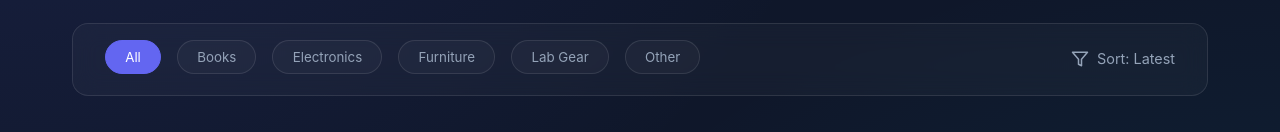
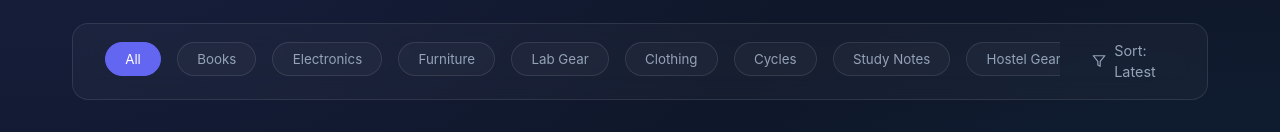
Before and after one commit to deorejayesh9663/UniTrade-, a React (Vite) app: page /explore in a window 1280 px wide. Shown: the part 371-503 px from the top of the page. Built offline with nearby package versions, Linux system fonts and the light colour scheme; no server answers; the database is empty.

Commit message:
SEO: Expanded categories and keywords to cover cycles, notes, and hostel gear

```diff
--- a/index.html
+++ b/index.html
@@ -6,9 +6,9 @@
   <link rel="icon" type="image/svg+xml" href="/vite.svg" />
   <meta name="viewport" content="width=device-width, initial-scale=1.0" />
   <meta name="description"
-    content="UniTrade: The #1 hyper-local marketplace for students. Buy and sell textbooks, electronics, furniture, and more within your campus safely and easily." />
+    content="UniTrade: The #1 all-in-one campus marketplace for students. Buy & sell everything from textbooks and notes to electronics, furniture, lab gear, and cycles. Safe, hyper-local student trading." />
   <meta name="keywords"
-    content="UniTrade, college marketplace, student buy and sell, campus classifieds, sell textbooks, buy used electronics, student community furniture, campus deals" />
+    content="UniTrade, college marketplace, buy sell textbooks, used electronics student, campus furniture, student cycles for sale, second hand laptops college, medical lab gear, student notes marketplace, campus services, peer to peer student trading, buy sell engineering tools, university classifieds, student hostel essentials" />
   <meta name="google-site-verification" content="3lHipZURT-_az5ZUZIC7cn65xY7VJNZwMcxdgnmq_lY" />
 
   <!-- SEO & Social Media sharing -->
@@ -30,7 +30,8 @@
       "target": "https://uni-trade-plum.vercel.app/explore?search={search_term_string}",
       "query-input": "required name=search_term_string"
     },
-    "description": "Hyper-local marketplace for college students to buy and sell textbooks, electronics, and furniture safely within their campus."
+    "description": "UniTrade is an all-in-one hyper-local campus store where students can securely buy and sell textbooks, study notes, electronics, bicycles, furniture, and lab equipment.",
+    "keywords": "textbooks, electronics, furniture, cycles, student-notes, lab-gear"
   }
   </script>
 
--- a/src/pages/Explore.jsx
+++ b/src/pages/Explore.jsx
@@ -44,7 +44,7 @@ const Explore = () => {
             : `${activeCategory} for Sale - UniTrade Marketplace`;
     }, [activeCategory]);
 
-    const categories = ['All', 'Books', 'Electronics', 'Furniture', 'Lab Gear', 'Other'];
+    const categories = ['All', 'Books', 'Electronics', 'Furniture', 'Lab Gear', 'Clothing', 'Cycles', 'Study Notes', 'Hostel Gear', 'Instruments', 'Other'];
 
     const filteredItems = items.filter(item => {
         const matchesCategory = activeCategory === 'All' || item.category === activeCategory;
--- a/src/pages/Sell.jsx
+++ b/src/pages/Sell.jsx
@@ -23,7 +23,7 @@ const Sell = () => {
         description: ''
     });
 
-    const categories = ['Books', 'Electronics', 'Furniture', 'Lab Gear', 'Clothing', 'Other'];
+    const categories = ['Books', 'Electronics', 'Furniture', 'Lab Gear', 'Clothing', 'Cycles', 'Study Notes', 'Hostel Gear', 'Instruments', 'Other'];
     const campusLocations = ['Main Library', 'Engineering Block', 'Hostel Block A', 'Hostel Block B', 'Cafeteria', 'Sports Ground'];
 
     const handleImageChange = (e) => {
```
